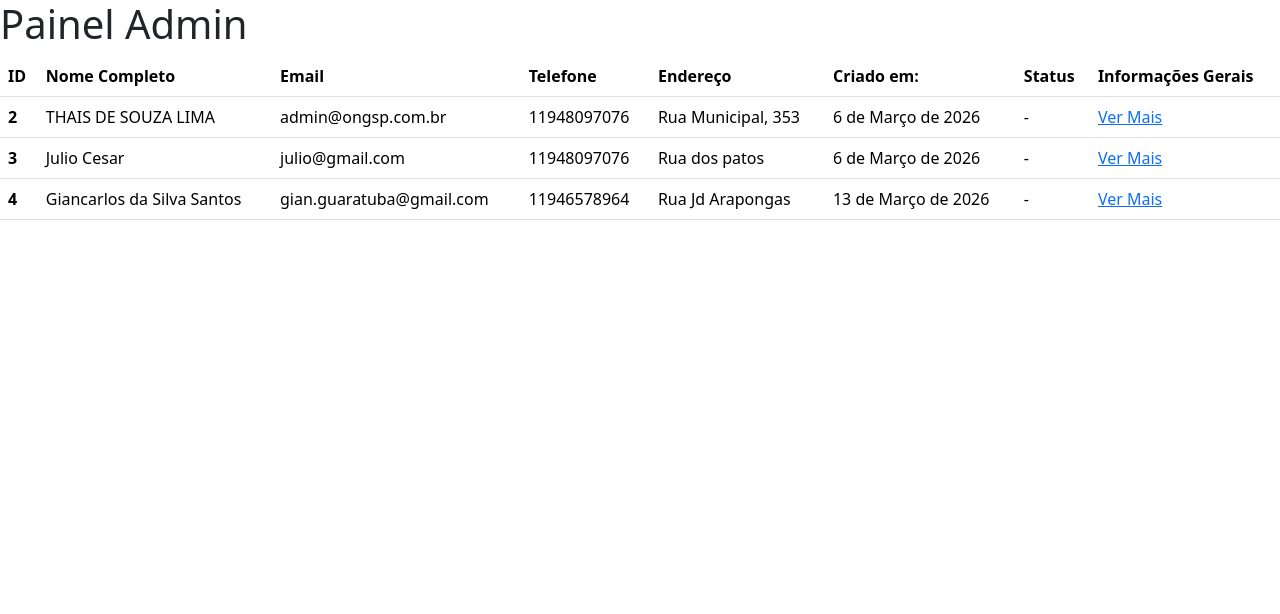
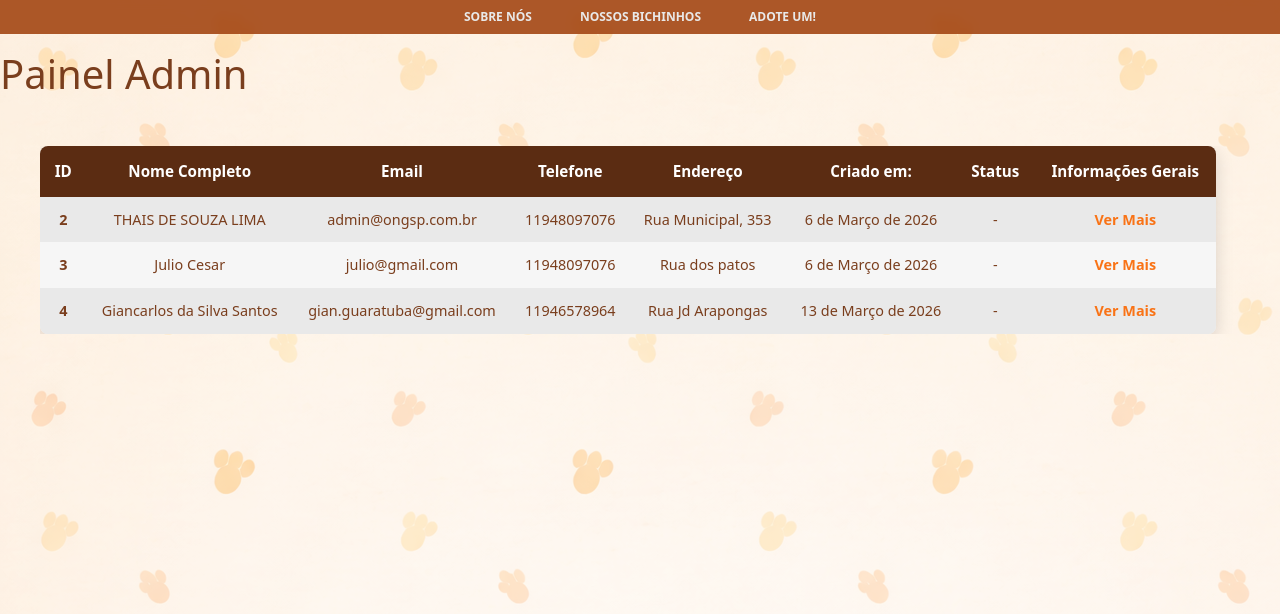
Before and after one commit to Isaac0i/Ong_Adocao_Cachorros, a Django app: page /admin/ in a window 1280 px wide. Shown: the top 614 px of the page. Run offline with Django 5.2, Linux system fonts and the light colour scheme; data comes from the database, SQL or seed files in the repository.

Commit message:
feat: estilização da pagina do adm e correções no codigo html da página

```diff
--- a/gestao_adocao/static/style/style.css
+++ b/gestao_adocao/static/style/style.css
@@ -1,3 +1,4 @@
+/* Zerando os estilos padrões do navegador*/
 *{
     box-sizing: border-box;
     padding: 0;
@@ -5,6 +6,7 @@
     font-family: "Montserrat", system-ui, -apple-system, BlinkMacSystemFont, 'Segoe UI', Roboto, Oxygen, Ubuntu, Cantarell, 'Open Sans', 'Helvetica Neue', sans-serif;
 }
 
+/* Definição da variaveis de css*/
 :root {
     --font-title: "Libertinus Math", system-ui;
     --font-text: "Montserrat", system-ui;
@@ -37,9 +39,11 @@ body{
     position: sticky;
     top: 0;
     z-index: 100;
+    width: 100%;
 }
 
 .nav-list {
+    width: 100%;
     list-style: none;
     padding: .5rem;
     text-align: center;
@@ -52,6 +56,7 @@ body{
 
     display: flex;
     justify-content: center;
+    align-items: center;
     flex-wrap: wrap;
     gap: 1rem;
 }
@@ -62,7 +67,7 @@ body{
     padding: 0.4rem 1rem;
 }
 
-/* HERO */
+/*  HERO */
 
 .hero {
     position: relative;
@@ -95,7 +100,7 @@ body{
     max-width: 80%;
 }
 
-/* SECTIONS */
+/* Infos da ong */
 
 section {
     text-align: center;
@@ -200,9 +205,82 @@ footer {
     line-height: 1.7;
 }
 
+/* Tabela da Pagina ADM */
+
+.tableContainer{
+    width:100%;
+    overflow-x:auto;
+}
+
+.infosTable{
+    display: flex;
+    justify-content: center;
+    padding: 40px;
+}
+
+#admTable{
+    width: 98%;
+    max-width: 1500px;
+    background-color: var(--color-cards-background);
+    border-radius: 8px;
+    border-collapse: separate;
+    border-spacing: 0;
+    overflow: hidden;
+    box-shadow: 0 6px 18px rgba(0,0,0,0.15);
+}
+
+/* Cabeçalho */
+
+#admTable thead th{
+    background-color: var(--color-title);
+    color: white;
+    font-weight: 600;
+    padding: 14px;
+    text-align: center;
+    font-size: 0.95rem;
+}
+
+/* Corpo da tabela */
+
+#admTable tbody td,
+#admTable tbody th{
+    text-align: center;
+    padding: 12px;
+    font-size: 0.9rem;
+}
+
+/* Linhas */
+
+#admTable tbody tr{
+    background-color: var(--color-wtext);
+    transition: background .2s ease;
+}
+
+#admTable tbody tr:nth-child(even){
+    background-color: #f6f6f6;
+}
+
+#admTable tbody tr:hover{
+    background-color: #f1f77d;
+}
+
+#admTable a{
+    text-decoration: none;
+    font-weight: 600;
+    color: var(--color-details);
+}
+
+#admTable a:hover{
+    color: var(--color-hovers);
+}
+
 /* RESPONSIVIDADE */
 
 @media (max-width: 768px){
+
+    #admTable{
+        min-width:700px;
+    }
 
     #aboutUs h2,
     #dogs h2{
--- a/gestao_adocao/templates/admin.html
+++ b/gestao_adocao/templates/admin.html
@@ -1,3 +1,4 @@
+{% load static %}
 <!doctype html>
 <html lang="pt-br">
   <head>
@@ -5,12 +6,25 @@
     <meta name="viewport" content="width=device-width, initial-scale=1">
     <title>Lista de Cadastros</title>
     <link href="https://cdn.jsdelivr.net/npm/bootstrap@5.3.8/dist/css/bootstrap.min.css" rel="stylesheet" integrity="sha384-sRIl4kxILFvY47J16cr9ZwB07vP4J8+LH7qKQnuqkuIAvNWLzeN8tE5YBujZqJLB" crossorigin="anonymous">
+    <link rel="stylesheet" href="{% static 'style/style.css' %}">
+
   </head>
 
 
   <body>
+    <nav class="nav">
+        <ul class="nav-list">
+            <li><a href="#aboutUs">Sobre Nós</a></li>
+            <li><a href="#dogs">Nossos Bichinhos</a></li>
+            <li><a href="#">Adote Um!</a></li>
+        </ul>
+    </nav>
+
     <h1>Painel Admin</h1>
-    <table class="table" action="{% url 'admin' %}"> {% csrf_token %}
+
+    <section class="infosTable">
+        <div class="tableContainer">
+            <table id="admTable" action="{% url 'admin' %}"> {% csrf_token %}
                 <thead>
                     <tr>
                         <th scope="col">ID</th>
@@ -23,7 +37,7 @@
                         <th scope="col">Informações Gerais</th>
                     </tr>
                 </thead>
-        <tbody>
+                <tbody id="infostbody">
                     {% for dados in cadastro %}
                         <tr>
                             <th>{{ dados.id }}</th>
@@ -40,6 +54,9 @@
                     {% endfor %}
                 </tbody>
             </table>
+        </div>
+    </section>
+
     <script src="https://cdn.jsdelivr.net/npm/bootstrap@5.3.8/dist/js/bootstrap.bundle.min.js" integrity="sha384-FKyoEForCGlyvwx9Hj09JcYn3nv7wiPVlz7YYwJrWVcXK/BmnVDxM+D2scQbITxI" crossorigin="anonymous"></script>
   </body>
 </html>
--- a/gestao_adocao/templates/forms.html
+++ b/gestao_adocao/templates/forms.html
@@ -1,3 +1,4 @@
+{% load static %}
 <!doctype html>
 <html lang="pt-br">
   <head>
--- a/gestao_adocao/templates/index.html
+++ b/gestao_adocao/templates/index.html
@@ -4,7 +4,7 @@
 <head>
     <meta charset="UTF-8">
     <meta name="viewport" content="width=device-width, initial-scale=1.0">
-    <link rel="stylesheet" href="{% static "style/style.css" %}">
+    <link rel="stylesheet" href="{% static 'style/style.css' %}">
     <link rel="preconnect" href="https://fonts.googleapis.com">
     <link rel="preconnect" href="https://fonts.gstatic.com" crossorigin>
     <link href="https://fonts.googleapis.com/css2?family=Libertinus+Math&family=Montserrat:ital,wght@0,100..900;1,100..900&display=swap" rel="stylesheet">
--- a/gestao_adocao/templates/user.html
+++ b/gestao_adocao/templates/user.html
@@ -1,3 +1,4 @@
+{% load static %}
 <!doctype html>
 <html lang="pt-br">
   <head>
```
Lines whose indentation alone changed are shown as unchanged.
